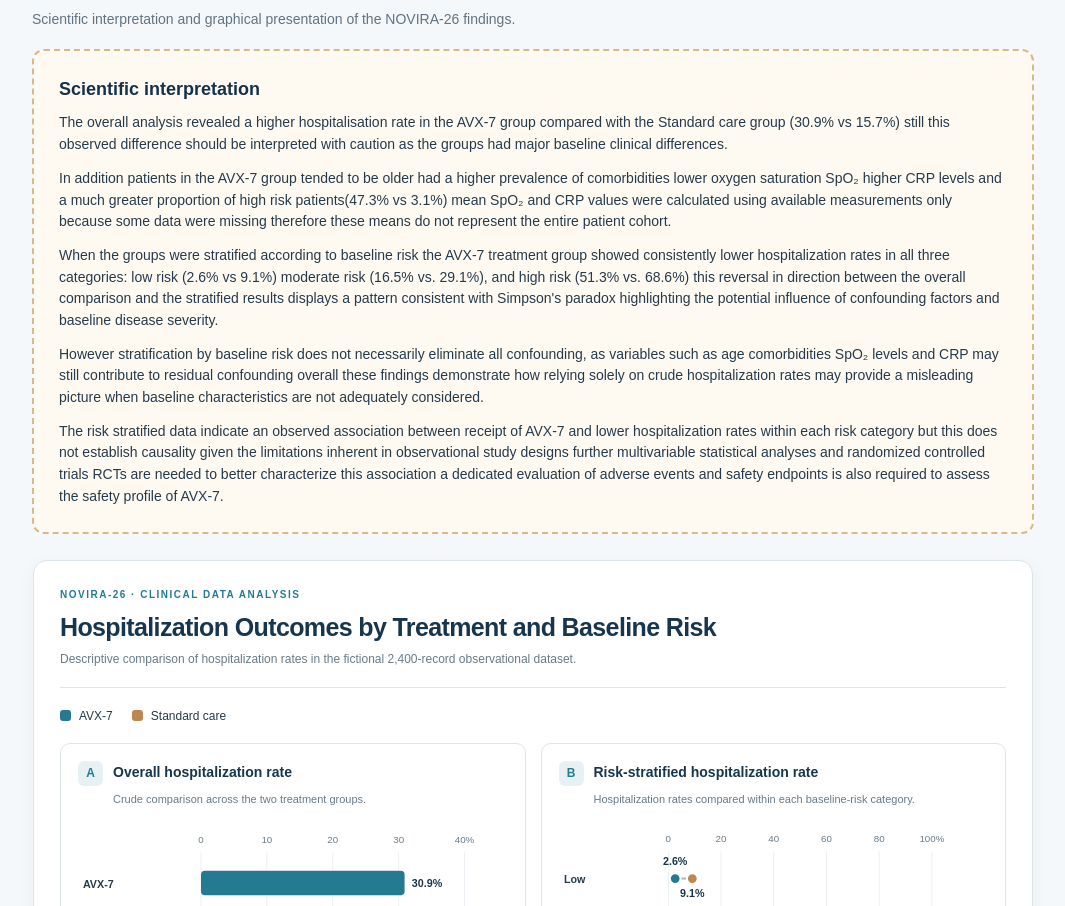
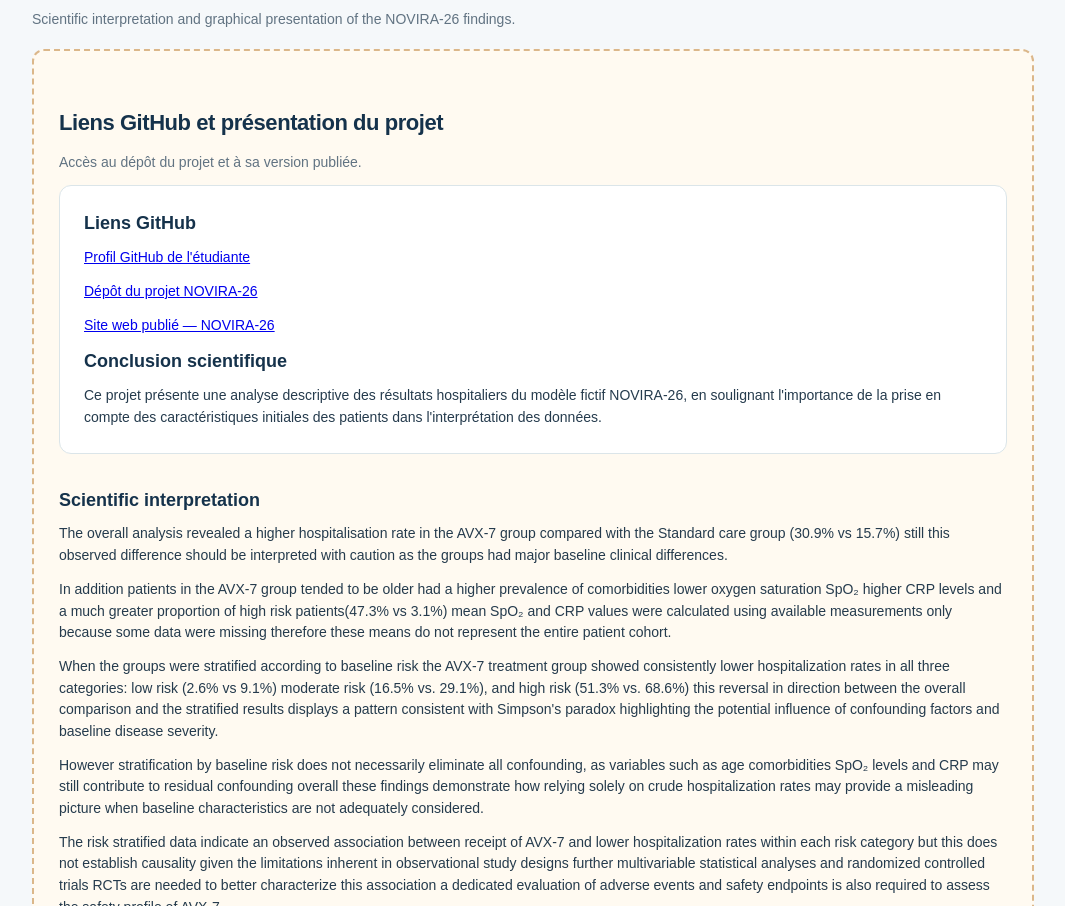
Before and after one commit to haninlynagenpharma-coder/NOVIRA-26, a plain HTML site: page index.html in a window 1280 px wide. Shown: the part 1714-2620 px from the top of the page, without its empty margins (107-1172 px from the left). Drawn offline with Linux system fonts and the light colour scheme.

Commit message:
Update NOVIRA-26 website

```diff
--- a/index.html
+++ b/index.html
@@ -115,6 +115,46 @@
 
   <!-- STUDENT'S ORIGINAL SCIENTIFIC INTERPRETATION: PRESERVED -->
   <div class="report-placeholder">
+<!-- GITHUB PROJECT LINKS -->
+<section class="section" id="github-links">
+  <h2>Liens GitHub et présentation du projet</h2>
+  <p class="sub">
+    Accès au dépôt du projet et à sa version publiée.
+  </p>
+
+  <div class="panel">
+    <h3>Liens GitHub</h3>
+
+    <p>
+      <a href="https://github.com/haninlynagenpharma-coder"
+         target="_blank" rel="noopener noreferrer">
+        Profil GitHub de l'étudiante
+      </a>
+    </p>
+
+    <p>
+      <a href="https://github.com/haninlynagenpharma-coder/NOVIRA-26"
+         target="_blank" rel="noopener noreferrer">
+        Dépôt du projet NOVIRA-26
+      </a>
+    </p>
+
+    <p>
+      <a href="https://haninlynagenpharma-coder.github.io/NOVIRA-26/"
+         target="_blank" rel="noopener noreferrer">
+        Site web publié — NOVIRA-26
+      </a>
+    </p>
+
+    <h3>Conclusion scientifique</h3>
+    <p>
+      Ce projet présente une analyse descriptive des résultats
+      hospitaliers du modèle fictif NOVIRA-26, en soulignant
+      l'importance de la prise en compte des caractéristiques
+      initiales des patients dans l'interprétation des données.
+    </p>
+  </div>
+</section>
     <h3>Scientific interpretation</h3>
 
     <p>
```
